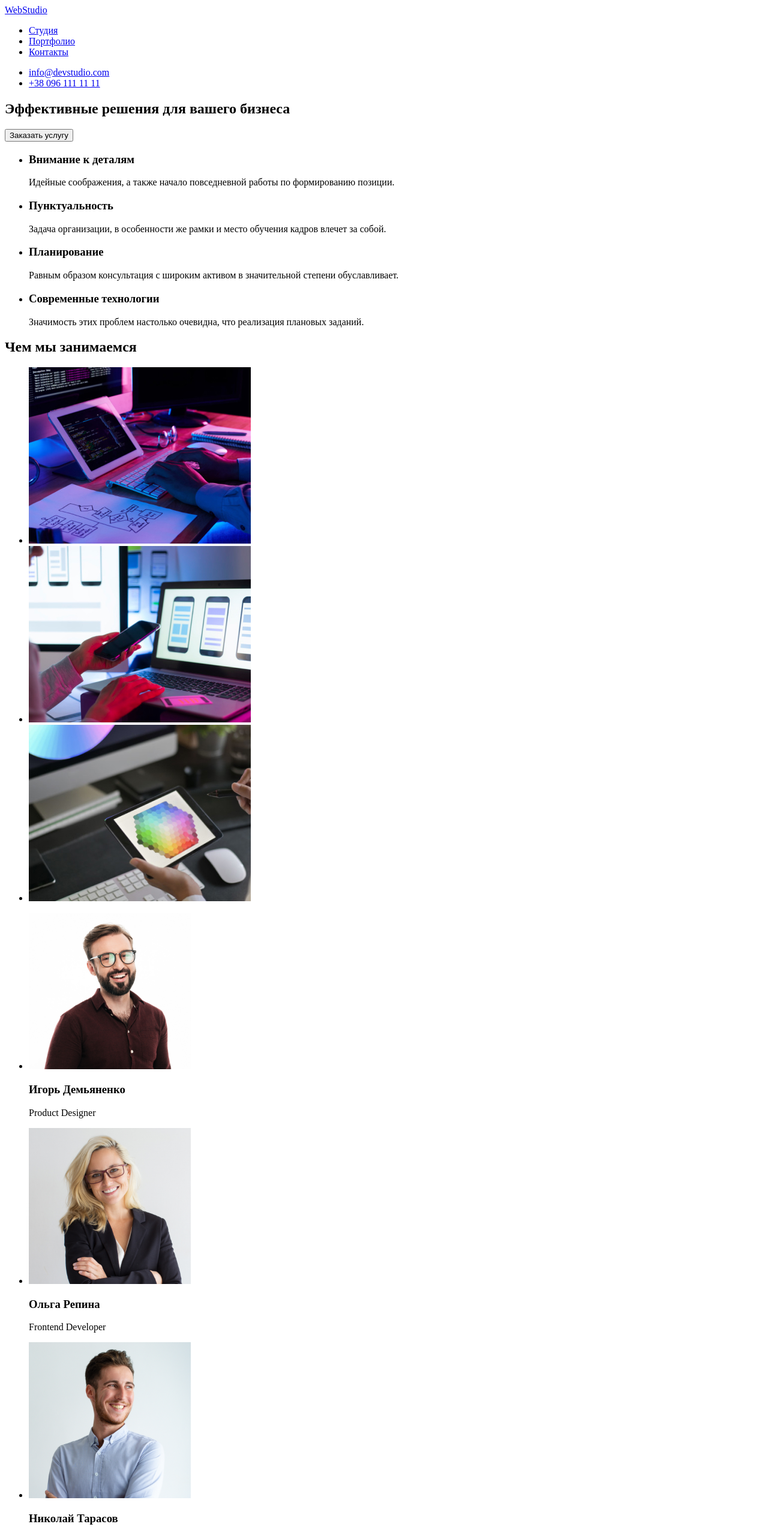
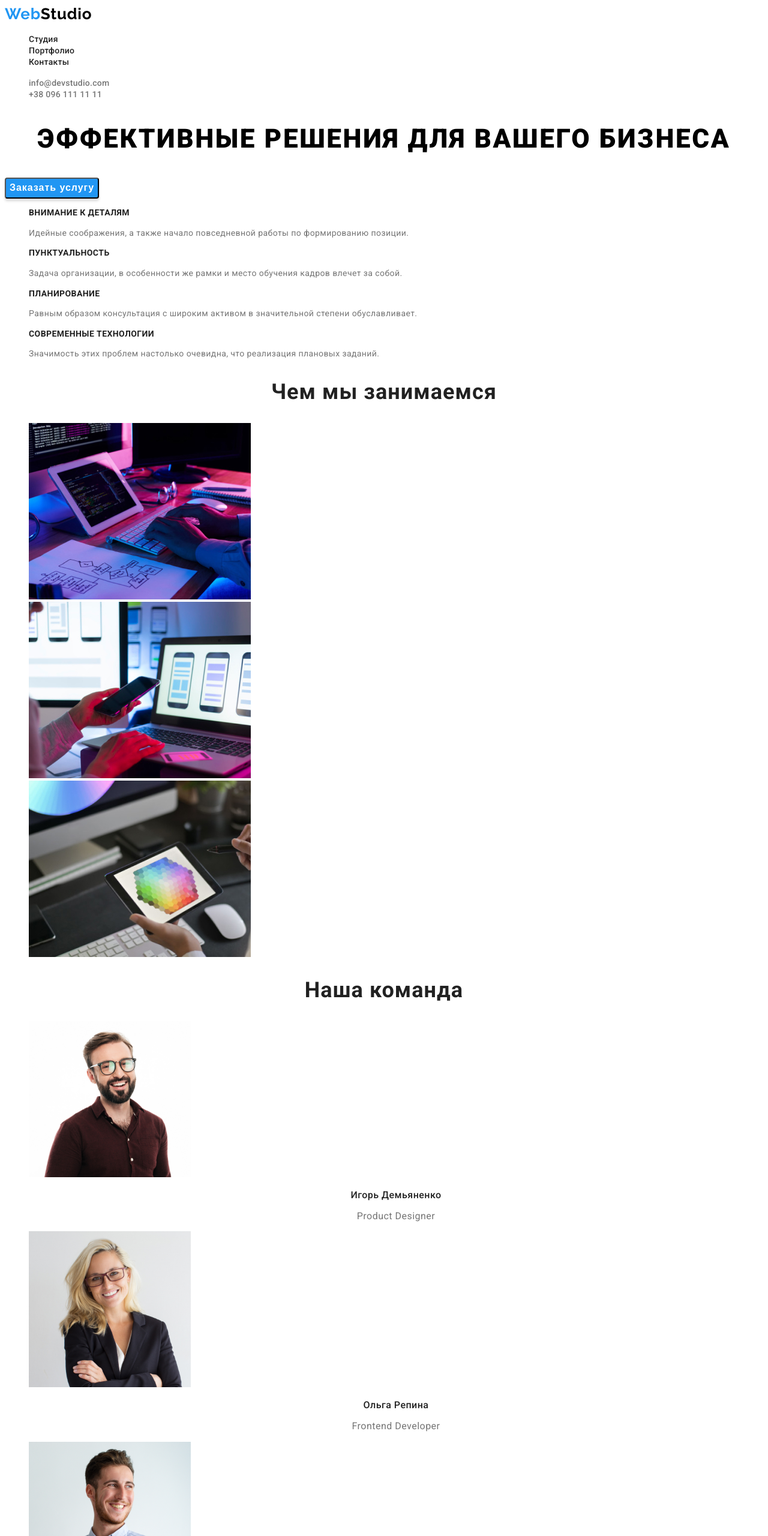
Before and after one commit to VitaliyDeveloper/html-css, a plain HTML site: page index.html in a window 1280 px wide. Shown: the top 2560 px of the page at 60% size. Drawn offline with Linux system fonts and the light colour scheme.

Commit message:
CSS text

```diff
--- /dev/null
+++ b/css/styles.css
@@ -0,0 +1,174 @@
+body {
+  font-family: "Roboto", sans-serif;
+}
+
+.list {
+  list-style: none;
+}
+
+.link {
+  text-decoration: none;
+  color: #000;
+}
+
+/*navbar*/
+.menu-link {
+  font-weight: 500;
+  font-size: 14px;
+  line-height: 1.1;
+  letter-spacing: 0.02em;
+  color: #212121;
+}
+
+.menu-link:hover,
+.menu-link:focus {
+  color: #2196f3;
+}
+
+.head-contact-mail:hover,
+.head-contact-tel:hover,
+.head-contact-mail:focus,
+.head-contact-tel:focus {
+  color: #2196f3;
+}
+
+.head-contact-mail,
+.head-contact-tel {
+  font-weight: 500;
+  font-size: 14px;
+  line-height: 1.1;
+  letter-spacing: 0.02em;
+  color: #757575;
+}
+
+/*logo*/
+.logo {
+  text-decoration: none;
+  font-family: "Raleway", sans-serif;
+  font-weight: 700;
+  font-size: 26px;
+  line-height: 1.2;
+  letter-spacing: 0.03em;
+  color: black;
+}
+
+.logo-color {
+  color: #2196f3;
+}
+
+/* ===============MAIN=============== */
+
+.heroes-title {
+  font-weight: 900;
+  font-size: 44px;
+  line-height: 1.3;
+  text-align: center;
+  letter-spacing: 0.06em;
+  text-transform: uppercase;
+
+  /*color: #ffffff*/
+}
+
+.heroes-btn {
+  background: #2196f3;
+  box-shadow: 0px 4px 4px rgba(0, 0, 0, 0.15);
+  border-radius: 4px;
+  font-weight: 700;
+  font-size: 16px;
+  line-height: 1.8;
+  display: flex;
+  align-items: center;
+  text-align: center;
+  letter-spacing: 0.06em;
+
+  color: #ffffff;
+}
+
+/*ABOUT US*/
+
+.about-us-title {
+  font-weight: 700;
+  font-size: 14px;
+  line-height: 1.1;
+  letter-spacing: 0.03em;
+  text-transform: uppercase;
+  color: #212121;
+}
+
+.about-us-description {
+  font-weight: 400;
+  font-size: 14px;
+  line-height: 1.7;
+  letter-spacing: 0.03em;
+  color: #757575;
+}
+
+/*WHAT WE DO (PHOTO)*/
+
+.our-work-title {
+  font-weight: 700;
+  font-size: 36px;
+  line-height: 1.2;
+  text-align: center;
+  letter-spacing: 0.03em;
+
+  color: #212121;
+}
+
+/*OUR command*/
+
+.our-command-title {
+  font-weight: 700;
+  font-size: 36px;
+  line-height: 1.2;
+  text-align: center;
+  letter-spacing: 0.03em;
+  color: #212121;
+}
+
+.our-command-name {
+  font-weight: 500;
+  font-size: 16px;
+  line-height: 1.2;
+  text-align: center;
+  letter-spacing: 0.03em;
+  color: #212121;
+}
+
+.our-command-position {
+  font-weight: 400;
+  font-size: 16px;
+  line-height: 1.2;
+  text-align: center;
+  letter-spacing: 0.03em;
+  color: #757575;
+}
+
+/* ===============FOOTER=============== */
+
+/*address*/
+.footer-contact {
+  font-family: "Roboto";
+  font-style: normal;
+  font-weight: 400;
+  font-size: 14px;
+  line-height: 1.7;
+  letter-spacing: 0.03em;
+}
+
+.local {
+  font-weight: 400;
+  font-size: 14px;
+  line-height: 1.7;
+  letter-spacing: 0.03em;
+  /*color: #ffffff;*/
+}
+
+.footer-contact-tel,
+.footer-contact-mail {
+  font-weight: 400;
+  font-size: 14px;
+  line-height: 1.7;
+  letter-spacing: 0.03em;
+  /*color: rgba(255, 255, 255, 0.6);*/
+}
--- a/index.html
+++ b/index.html
@@ -5,27 +5,33 @@
     <meta charset="UTF-8">
     <meta http-equiv="X-UA-Compatible" content="IE=edge">
     <meta name="viewport" content="width=device-width, initial-scale=1.0">
+    <link rel="preconnect" href="https://fonts.googleapis.com">
+    <link rel="preconnect" href="https://fonts.gstatic.com" crossorigin>
+    <link
+        href="https://fonts.googleapis.com/css2?family=Inter:wght@500;700;800&family=Raleway:wght@700&family=Roboto:wght@400;500;700;900&display=swap"
+        rel="stylesheet">
+    <link rel="stylesheet" href="./css/styles.css">
     <title>WebStudio</title>
 </head>
 
 <body>
 
     <!--HEADER-->
-    <header>
-        <nav>
-            <a href="#"><span>Web</span>Studio</a>
-            <ul>
-                <li><a href="#">Студия</a></li>
-                <li><a href="#">Портфолио</a></li>
-                <li><a href="#">Контакты</a></li>
+    <header class="page-header">
+        <nav class="navbar">
+            <a class="logo" href="#"><span class="logo-color">Web</span>Studio</a>
+            <ul class="list menu">
+                <li class="menu-item"><a class="menu-link link" href="#">Студия</a></li>
+                <li class="menu-item"><a class="menu-link link" href="#">Портфолио</a></li>
+                <li class="menu-item"><a class="menu-link link" href="#">Контакты</a></li>
             </ul>
         </nav>
-        <ul>
+        <ul class="head-contact list">
             <li>
-                <a href="mailto:info@devstudio.com">info@devstudio.com</a>
+                <a class="head-contact-mail link" href="mailto:info@devstudio.com">info@devstudio.com</a>
             </li>
             <li>
-                <a href="tel:+380961111111">+38 096 111 11 11</a>
+                <a class="head-contact-tel link" href="tel:+380961111111">+38 096 111 11 11</a>
             </li>
         </ul>
     </header>
@@ -34,74 +40,83 @@
     <main>
 
         <!--TITLE-->
-        <section>
-            <h1>Эффективные решения для вашего бизнеса</h1>
-            <button type="button">Заказать услугу</button>
+        <section class="heroes">
+            <h1 class="heroes-title">Эффективные решения для вашего бизнеса</h1>
+            <button class="heroes-btn" type="button">Заказать услугу</button>
         </section>
 
         <!--ABOUT US-->
-        <section>
-            <ul>
-                <li>
-                    <h3>Внимание к деталям</h3>
-                    <p>Идейные соображения, а также начало повседневной работы по формированию позиции.</p>
+        <section class="about-us-section">
+            <ul class="list about-us-list">
+                <li class="about-us-item">
+                    <h3 class="about-us-title">Внимание к деталям</h3>
+                    <p class="about-us-description">Идейные соображения, а также начало повседневной работы по
+                        формированию позиции.</p>
                 </li>
-                <li>
-                    <h3>Пунктуальность</h3>
-                    <p>Задача организации, в особенности же рамки и место обучения кадров влечет за собой.</p>
+                <li class="about-us-item">
+                    <h3 class="about-us-title">Пунктуальность</h3>
+                    <p class="about-us-description">Задача организации, в особенности же рамки и место обучения кадров
+                        влечет за собой.</p>
                 </li>
-                <li>
-                    <h3>Планирование</h3>
-                    <p>Равным образом консультация с широким активом в значительной степени обуславливает.</p>
+                <li class="about-us-item">
+                    <h3 class="about-us-title">Планирование</h3>
+                    <p class="about-us-description">Равным образом консультация с широким активом в значительной степени
+                        обуславливает.</p>
                 </li>
-                <li>
-                    <h3>Современные технологии</h3>
-                    <p>Значимость этих проблем настолько очевидна, что реализация плановых заданий.</p>
+                <li class="about-us-item">
+                    <h3 class="about-us-title">Современные технологии</h3>
+                    <p class="about-us-description">Значимость этих проблем настолько очевидна, что реализация плановых
+                        заданий.</p>
                 </li>
             </ul>
         </section>
 
         <!--WHAT WE DO (PHOTO)-->
-        <section>
-            <h2>Чем мы занимаемся</h2>
-            <ul>
-                <li>
-                    <img src="./images/what-we-do/develop-for-computer.jpg" alt="Разработка решений для ПК" width="370"
-                        height="294">
+        <section class="our-work-section">
+            <h2 class="our-work-title">Чем мы занимаемся</h2>
+            <ul class="list our-work-list">
+                <li class="our-work-item">
+                    <img class="our-work-img" src="./images/what-we-do/develop-for-computer.jpg"
+                        alt="Разработка решений для ПК" width="370" height="294">
                 </li>
-                <li>
-                    <img src="./images/what-we-do/develop-for-mobile.jpg" alt="Разработка решений для смартфонов"
-                        width="370" height="294">
+                <li class="our-work-item">
+                    <img class="our-work-img" src="./images/what-we-do/develop-for-mobile.jpg"
+                        alt="Разработка решений для смартфонов" width="370" height="294">
                 </li>
-                <li>
-                    <img src="./images/what-we-do/develop-for-tablet.jpg" alt="Разработка решений для планшетов"
-                        width="370" height="294">
+                <li class="our-work-item">
+                    <img class="our-work-img" src="./images/what-we-do/develop-for-tablet.jpg"
+                        alt="Разработка решений для планшетов" width="370" height="294">
                 </li>
             </ul>
         </section>
 
         <!--OUR command-->
-        <section>
-            <ul>
-                <li>
-                    <img src="./images/our-command/igor-demyanenko.jpg" alt="Игорь Демьяненко" width="270" height="260">
-                    <h3>Игорь Демьяненко</h3>
-                    <p lang="en">Product Designer</p>
+        <section class="our-command-section">
+            <h2 class="our-command-title">Наша команда</h2>
+            <ul class="list our-command-list">
+                <li class="our-command-item">
+                    <img class="our-command-photo" src="./images/our-command/igor-demyanenko.jpg" alt="Игорь Демьяненко"
+                        width="270" height="260">
+                    <h3 class="our-command-name">Игорь Демьяненко</h3>
+                    <p class="our-command-position" lang="en">Product Designer</p>
                 </li>
-                <li>
-                    <img src="./images/our-command/olga-repina.jpg" alt="Ольга Репина" width="270" height="260">
-                    <h3>Ольга Репина</h3>
-                    <p lang="en">Frontend Developer</p>
+                <li class="our-command-item">
+                    <img class="our-command-photo" src="./images/our-command/olga-repina.jpg" alt="Ольга Репина"
+                        width="270" height="260">
+                    <h3 class="our-command-name">Ольга Репина</h3>
+                    <p class="our-command-position" lang="en">Frontend Developer</p>
                 </li>
-                <li>
-                    <img src="./images/our-command/nikolai-tarasov.jpg" alt="Николай Тарасов" width="270" height="260">
-                    <h3>Николай Тарасов</h3>
-                    <p lang="en">Marketing</p>
+                <li class="our-command-item">
+                    <img class="our-command-photo" src="./images/our-command/nikolai-tarasov.jpg" alt="Николай Тарасов"
+                        width="270" height="260">
+                    <h3 class="our-command-name">Николай Тарасов</h3>
+                    <p class="our-command-position" lang="en">Marketing</p>
                 </li>
-                <li>
-                    <img src="./images/our-command/michaile-ermakov.jpg" alt="Михаил Ермаков" width="270" height="260">
-                    <h3>Михаил Ермаков</h3>
-                    <p lang="en">UI Designer</p>
+                <li class="our-command-item">
+                    <img class="our-command-photo" src="./images/our-command/michaile-ermakov.jpg" alt="Михаил Ермаков"
+                        width="270" height="260">
+                    <h3 class="our-command-name">Михаил Ермаков</h3>
+                    <p class="our-command-position" lang="en">UI Designer</p>
                 </li>
             </ul>
         </section>
@@ -110,19 +125,20 @@
     <!--FOOTER-->
     <footer>
         <!--CONTACTS-->
-        <address>
-            <a href="#"><span>Web</span>Studio</a>
-            <ul>
+        <address class="footer-contact">
+            <a class="logo link" href="#"><span class="logo-color">Web</span>Studio</a>
+            <ul class="list contact-list">
                 <li>
-                    <a href="https://goo.gl/maps/vMf8cFLKpYk1U5oU7" target="_blank" rel="noopener noreferrer">г.
+                    <a class="local link" href="https://goo.gl/maps/vMf8cFLKpYk1U5oU7" target="_blank"
+                        rel="noopener noreferrer">г.
                         Киев, пр-т Леси Украинки,
                         26</a>
                 </li>
                 <li>
-                    <a href="mailto:info@devstudio.com">info@devstudio.com</a>
+                    <a class="footer-contact-mail link" href="mailto:info@devstudio.com">info@devstudio.com</a>
                 </li>
                 <li>
-                    <a href="tel:+380961111111">+38 096 111 11 11</a>
+                    <a class="footer-contact-tel link" href="tel:+380961111111">+38 096 111 11 11</a>
                 </li>
             </ul>
         </address>
```
